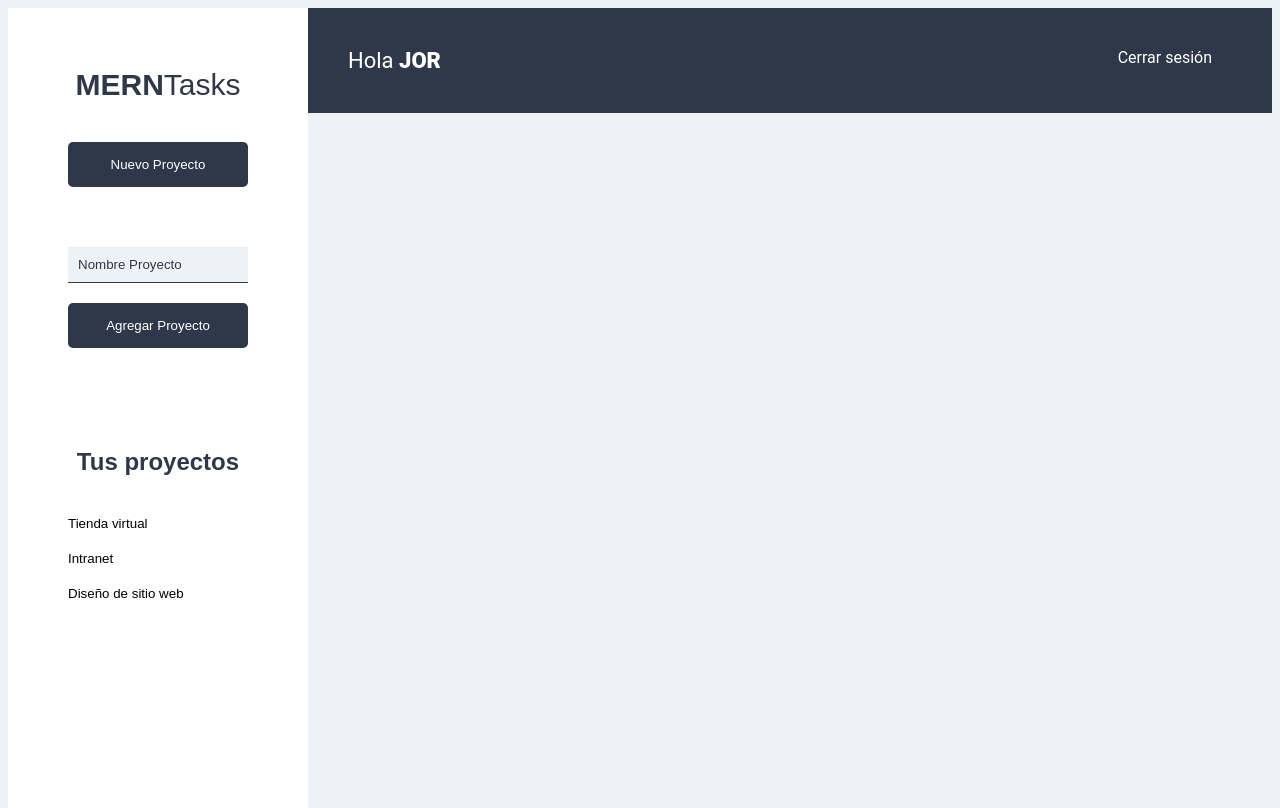
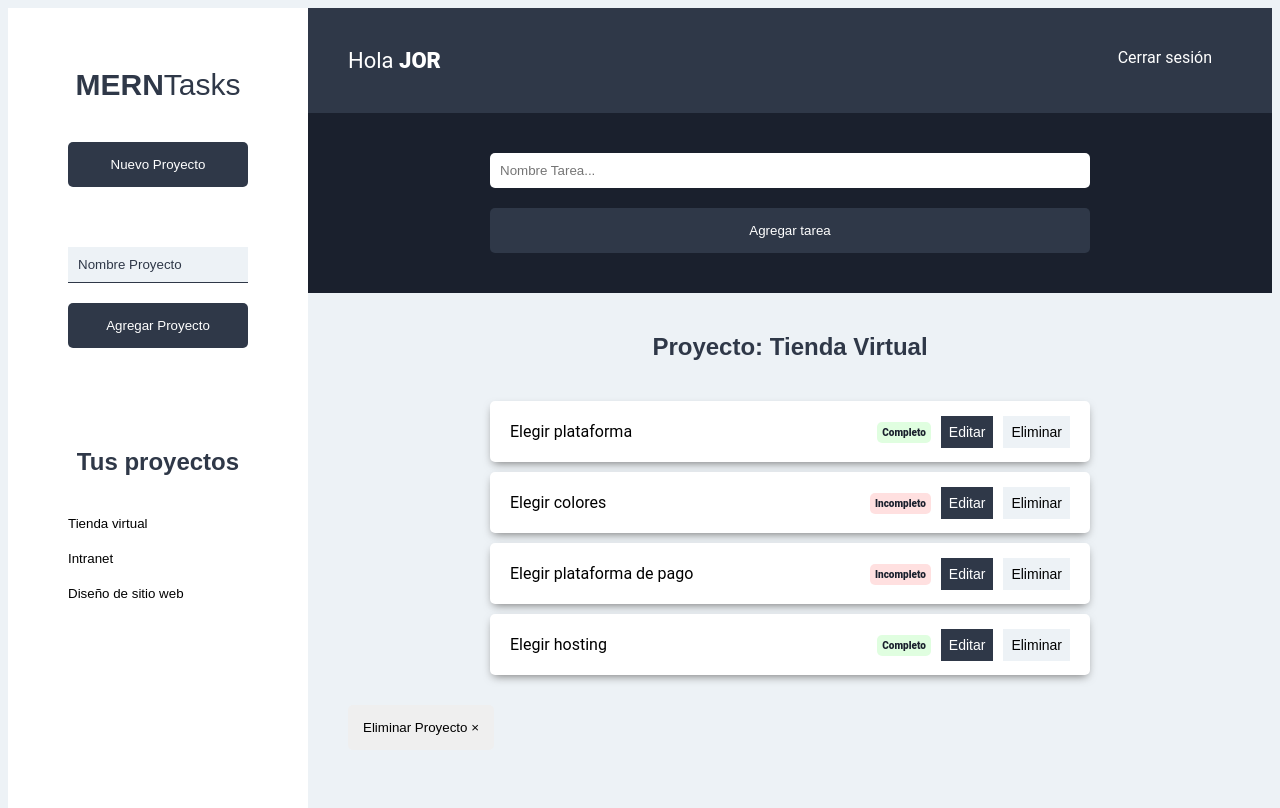
Before and after one commit to jorgemaram/MERNTask, a React (Create React App) app in the folder cliente/: page /proyectos in a window 1280 px wide. Built offline with nearby package versions, Linux system fonts and the light colour scheme; the HTML template or start-up script is replaced by a standard one.

Commit message:
Form task, list of task and tasks displays

```diff
--- a/cliente/src/components/projects/Projects.js
+++ b/cliente/src/components/projects/Projects.js
@@ -1,6 +1,9 @@
 import React from 'react';
 import Sidebar from '../layout/Sidebar';
 import Navbar from '../layout/Navbar';
+import FormTask from '../tasks/FormTask';
+import ListTask from '../tasks/ListTask';
+
 
 
 const Projects = () => {
@@ -13,7 +16,9 @@ const Projects = () => {
             <div className='seccion-principal'>
                 <Navbar/>
                 <main>
+                    <FormTask/>
                     <div className='contenedor-tareas'>
+                        <ListTask/>
                     </div>
                 </main>
             </div>
--- /dev/null
+++ b/cliente/src/components/tasks/FormTask.js
@@ -0,0 +1,19 @@
+import React from 'react';
+
+const FormTarea = () => {
+    return (
+        <div className='formulario'>
+            <form>
+                <div className='contenedor-input'>
+                    <input type='text' className='input-text' placeholder='Nombre Tarea...' name='name' />
+                </div>
+                <div className='contenedor-input'>
+                    <input type='submit' className='btn btn-primario btn-submit btn-block' value='Agregar tarea' />
+                </div>
+            </form>
+        </div>
+
+    );
+}
+
+export default FormTarea;
--- /dev/null
+++ b/cliente/src/components/tasks/ListTask.js
@@ -0,0 +1,29 @@
+import React from 'react';
+
+import Task from './Task';
+
+const ListTaks = () => {
+
+    const projectTasks = [
+        { name: 'Elegir plataforma', state: true },
+        { name: 'Elegir colores', state: false },
+        { name: 'Elegir plataforma de pago', state: false },
+        { name: 'Elegir hosting', state: true }
+    ]
+
+    return (
+        <>
+            <h2>Proyecto: Tienda Virtual</h2>
+            <ul className='listado-tareas'>
+                {projectTasks.length === 0
+                    ? (<li className='tarea'><p>No hay tareas</p></li>)
+                    : projectTasks.map(task => (
+                            <Task task={task} />))
+                }
+            </ul>
+            <button type='button' className='btn btn-eliminar'>Eliminar Proyecto &times;</button>
+        </>
+    );
+}
+
+export default ListTaks;
--- /dev/null
+++ b/cliente/src/components/tasks/Task.js
@@ -0,0 +1,18 @@
+import React from 'react';
+
+const Task = ({task}) => {
+    return (
+        <li className='tarea sombra'>
+            <p>{task.name}</p>
+            <div className='estado'>
+                {task.state ? (<button type='button' className='completo'>Completo</button>) : (<button type='button' className='incompleto'>Incompleto</button>)}
+            </div>
+            <div className='acciones'>
+                <button type='button' className='btn btn-primario'>Editar</button>
+                <button type='button' className='btn btn-secundario'>Eliminar</button>
+            </div>
+        </li>
+     );
+}
+
+export default Task;
```
